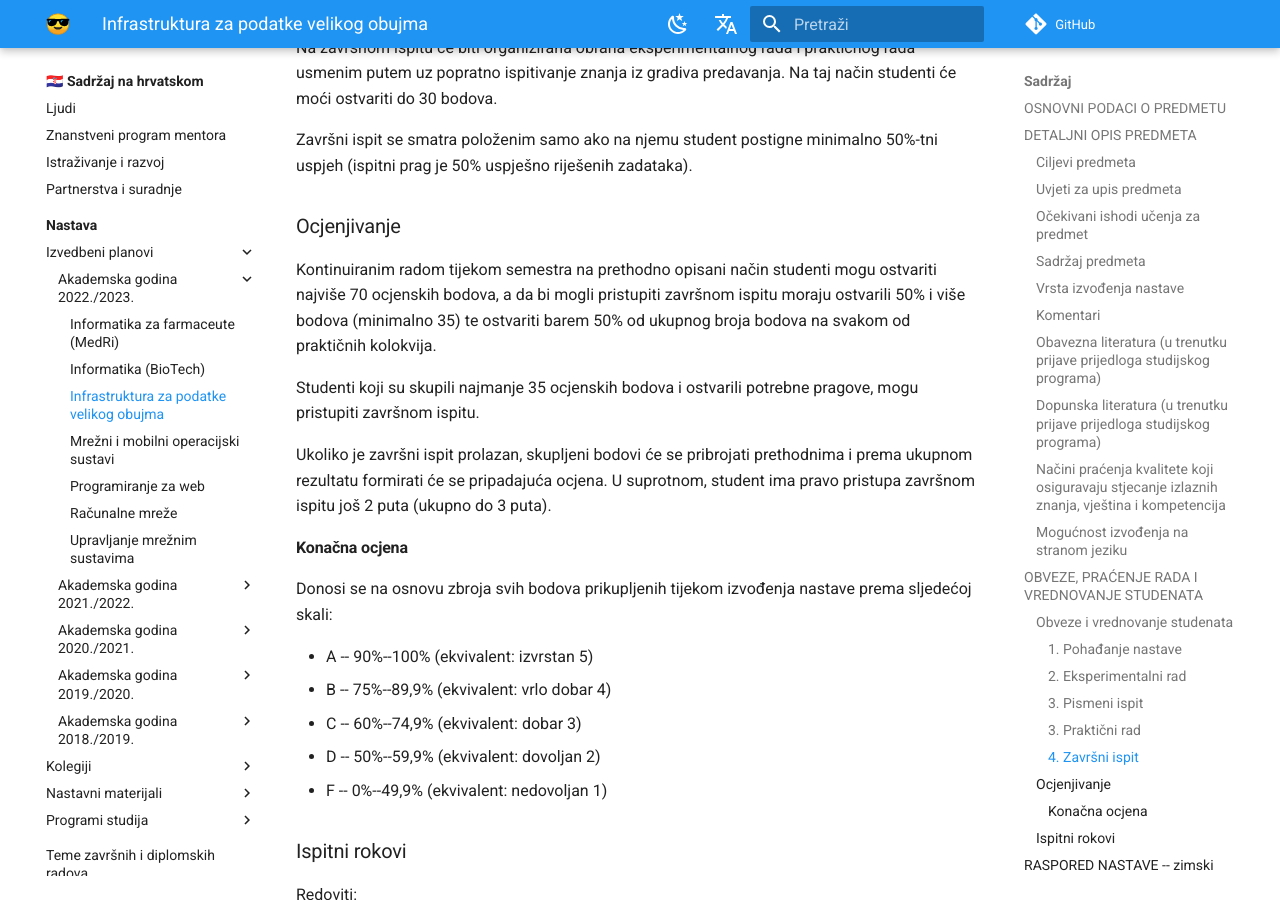
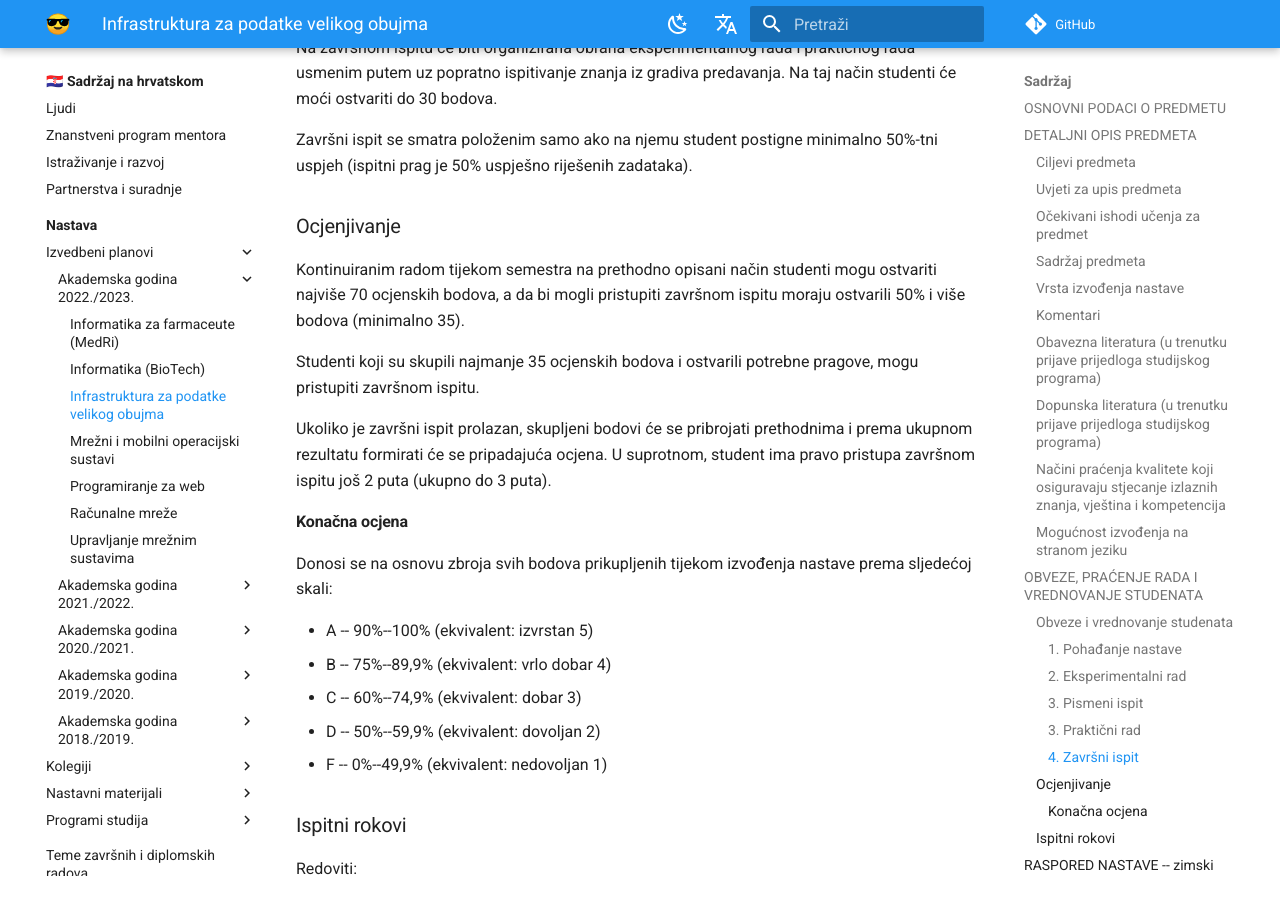
Before and after one commit to gaseri/website, an MkDocs documentation site: the page built from docs/hr/nastava/izvedbeni/2022-2023/IPVO.md, in a window 1280 px wide and 900 px high, scrolled down 6004 px. Built offline with MkDocs 1.6.1 and Material for MkDocs 9.7.7, drawn with Linux system fonts in a browser that asks for light colours; comment, search, counter and statistics services are not loaded.

Commit message:
Fixed post-copy-paste issues in PW/IPVO syllabi

```diff
--- a/docs/hr/nastava/izvedbeni/2022-2023/IPVO.md
+++ b/docs/hr/nastava/izvedbeni/2022-2023/IPVO.md
@@ -144,7 +144,7 @@ Završni ispit se smatra položenim samo ako na njemu student postigne minimalno
 
 ### Ocjenjivanje
 
-Kontinuiranim radom tijekom semestra na prethodno opisani način studenti mogu ostvariti najviše 70 ocjenskih bodova, a da bi mogli pristupiti završnom ispitu moraju ostvarili 50% i više bodova (minimalno 35) te ostvariti barem 50% od ukupnog broja bodova na svakom od praktičnih kolokvija.
+Kontinuiranim radom tijekom semestra na prethodno opisani način studenti mogu ostvariti najviše 70 ocjenskih bodova, a da bi mogli pristupiti završnom ispitu moraju ostvarili 50% i više bodova (minimalno 35).
 
 Studenti koji su skupili najmanje 35 ocjenskih bodova i ostvarili potrebne pragove, mogu pristupiti završnom ispitu.
 
```
Also changed, not shown: docs/hr/nastava/izvedbeni/2021-2022/PW.md (+1 -1 lines), docs/hr/nastava/izvedbeni/2022-2023/PW.md (+1 -1 lines).
